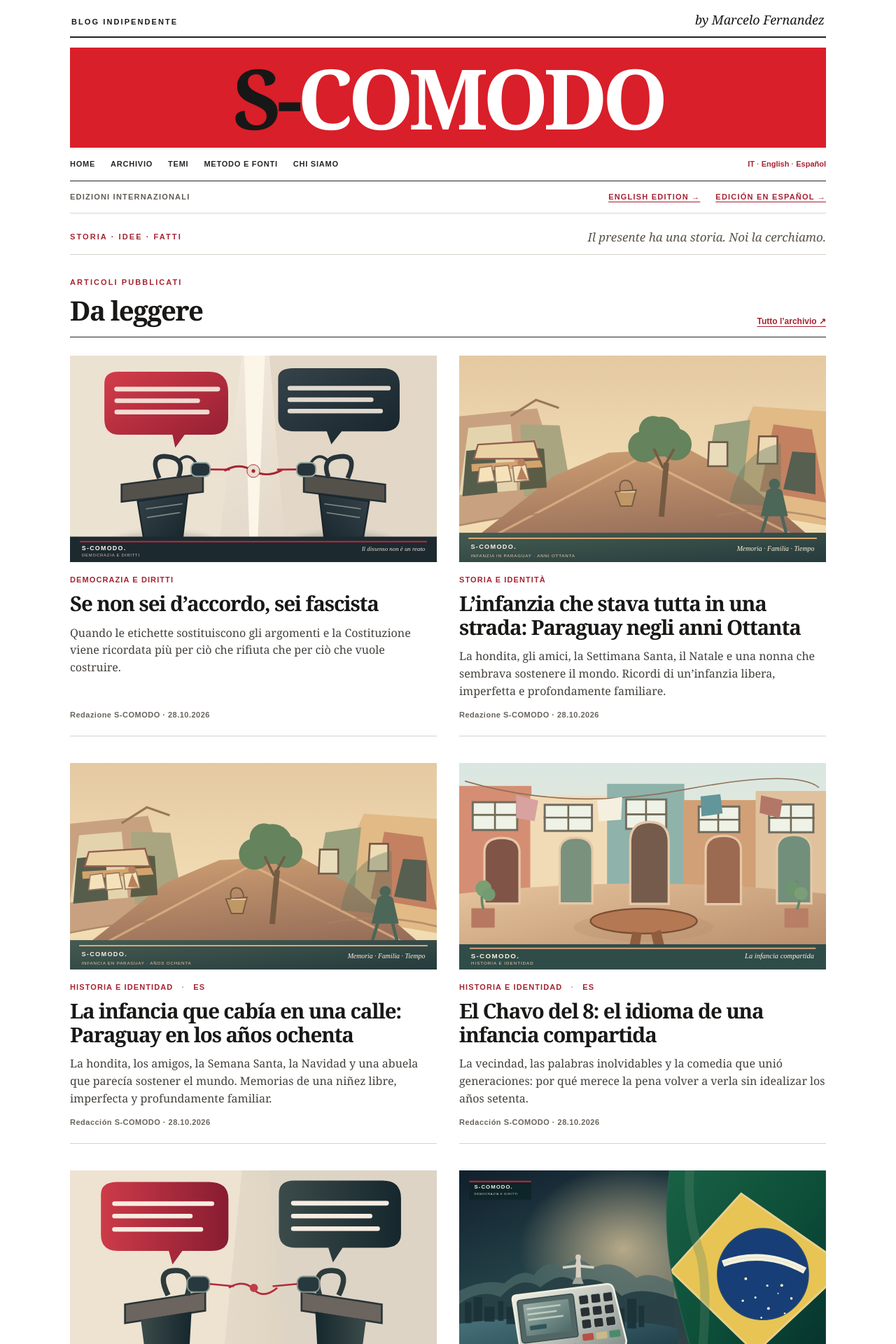
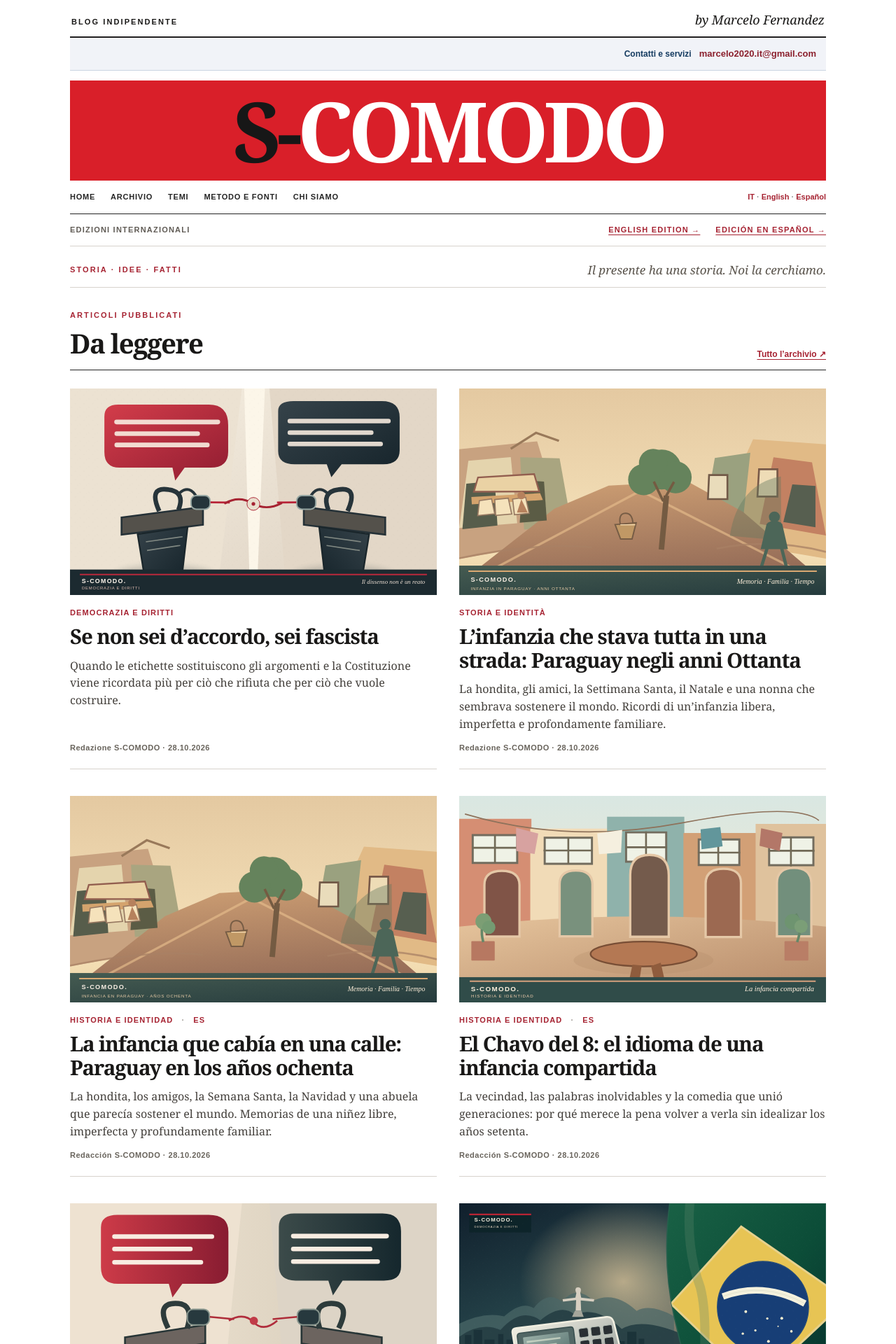
Before and after one commit to manzo8b/s-comodo, a Jekyll site: the page built from index.html, in a window 1280 px wide. Shown: the top 1920 px of the page at 70% size. Built offline with Jekyll 4.4.1, drawn with Linux system fonts in a browser that asks for light colours.

Commit message:
feat(s-comodo): publish contact email for services in three language mastheads
Verified email marcelo2020.it@gmail.com as a visible clickable contact in the site's top area. MANZO AI brand-footer identity retained. QA passed. No application or instructional content changes.

```diff
--- a/_layouts/default.html
+++ b/_layouts/default.html
@@ -19,6 +19,7 @@
 <a class="skip-link" href="#contenuto">{% if is_spanish %}Saltar al contenido{% elsif is_english %}Skip to content{% else %}Vai al contenuto{% endif %}</a>
 <header class="site-header"><div class="container">
 <div class="site-meta"><span>{% if is_spanish %}REVISTA INDEPENDIENTE{% elsif is_english %}INDEPENDENT JOURNAL{% else %}BLOG INDIPENDENTE{% endif %}</span><span class="site-credit">by {{ site.owner }}</span></div>
+<div class="editorial-contact-strip"><a href="mailto:marcelo2020.it@gmail.com" aria-label="{% if is_spanish %}Contacto y servicios{% elsif is_english %}Contact and services{% else %}Contatti e servizi{% endif %}: marcelo2020.it@gmail.com"><span>{% if is_spanish %}Contacto y servicios{% elsif is_english %}Contact &amp; services{% else %}Contatti e servizi{% endif %}</span><strong>marcelo2020.it@gmail.com</strong></a></div>
 <div class="site-masthead"><a class="site-logo" href="{% if is_spanish %}{{ '/es/' | relative_url }}{% elsif is_english %}{{ '/en/' | relative_url }}{% else %}{{ '/' | relative_url }}{% endif %}" aria-label="S-COMODO, homepage"><span>S-</span>COMODO</a></div>
 <nav class="site-navigation" aria-label="{% if is_spanish %}Navegación principal{% elsif is_english %}Main navigation{% else %}Menu principale{% endif %}">
 <div class="site-links">
--- a/assets/css/main.css
+++ b/assets/css/main.css
@@ -151,3 +151,13 @@ main{min-height:50vh}h1,h2,h3{line-height:1.14;letter-spacing:-.04em}h1{font-siz
 .manzo-footer-credit span{display:block;color:#e6e6e6}
 @media(max-width:680px){.manzo-footer-credit{margin-top:8px;padding-top:16px}.manzo-footer-credit a{max-width:100%}}
 @media print{.manzo-footer-credit{display:none}}
+
+
+/* Public contact + services: always visible above the S-COMODO masthead. */
+.editorial-contact-strip{display:flex;justify-content:flex-end;align-items:center;padding:8px 14px;background:#F1F3F8;border-bottom:1px solid #CBD5E1;font:600 12px/1.5 Arial,Helvetica,sans-serif}
+.editorial-contact-strip a{display:inline-flex;flex-wrap:wrap;justify-content:flex-end;align-items:center;gap:5px 11px;color:#163C61;text-decoration:none;min-height:30px}
+.editorial-contact-strip a strong{color:#8B202D;font-size:13px;overflow-wrap:anywhere}
+.editorial-contact-strip a:hover strong{text-decoration:underline}
+.editorial-contact-strip a:focus-visible{outline:3px solid #B13F28;outline-offset:3px}
+@media(max-width:680px){.editorial-contact-strip{justify-content:center;padding:8px}.editorial-contact-strip a{justify-content:center;font-size:11px}}
+@media print{.editorial-contact-strip{display:none!important}}
```
Also changed, not shown: .github/workflows/manzo-footer-qa.yml.
